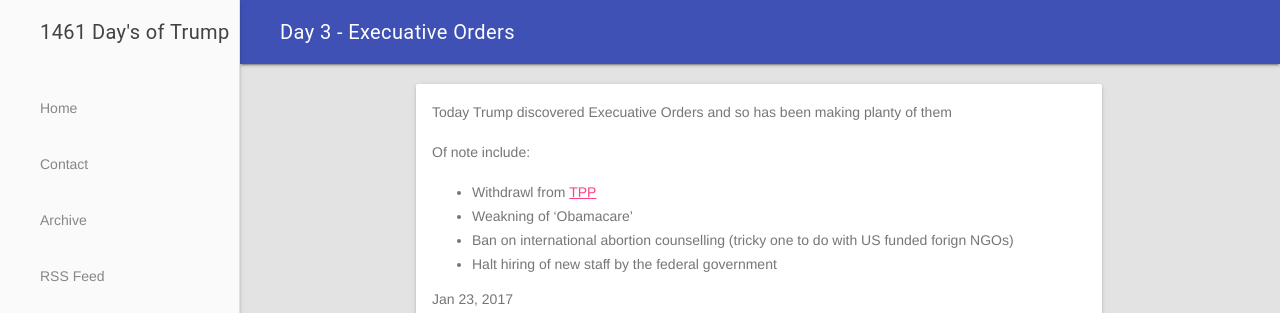
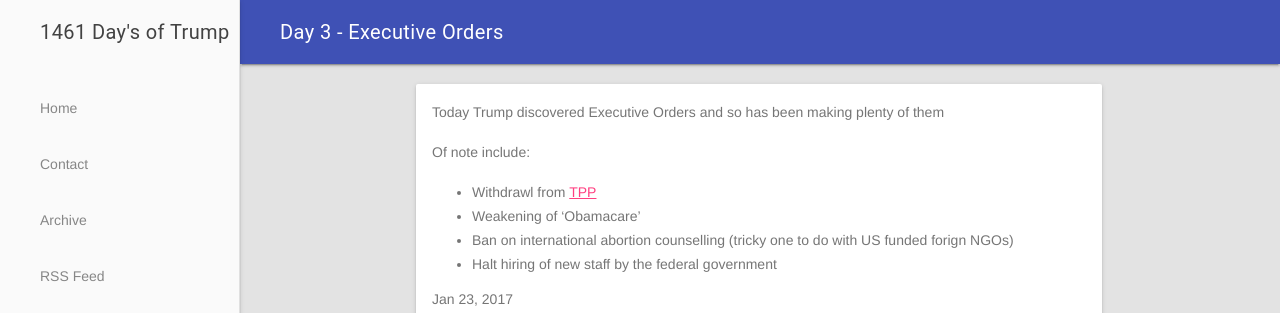
Before and after one commit to DaysOfTrump/DaysOfTrump.github.io, a Jekyll site: the page built from _posts/2017-01-23-Day-3.md, in a window 1280 px wide. Shown: the top 313 px of the page. Built offline with Jekyll 4.4.1, drawn with Linux system fonts in a browser that asks for light colours.

Commit message:
Update 2017-01-23-Day-3.md

```diff
--- a/_posts/2017-01-23-Day-3.md
+++ b/_posts/2017-01-23-Day-3.md
@@ -1,13 +1,13 @@
 ---
 layout: post
-title: Day 3 - Execuative Orders
+title: Day 3 - Executive Orders
 author: Zander
 ---
 
-Today Trump discovered Execuative Orders and so has been making planty of them
+Today Trump discovered Executive Orders and so has been making plenty of them
 
 Of note include:
 * Withdrawl from [TPP](https://en.wikipedia.org/wiki/Trans-Pacific_Partnership)
-* Weakning of 'Obamacare'
+* Weakening of 'Obamacare'
 * Ban on international abortion counselling (tricky one to do with US funded forign NGOs)
 * Halt hiring of new staff by the federal government
```
